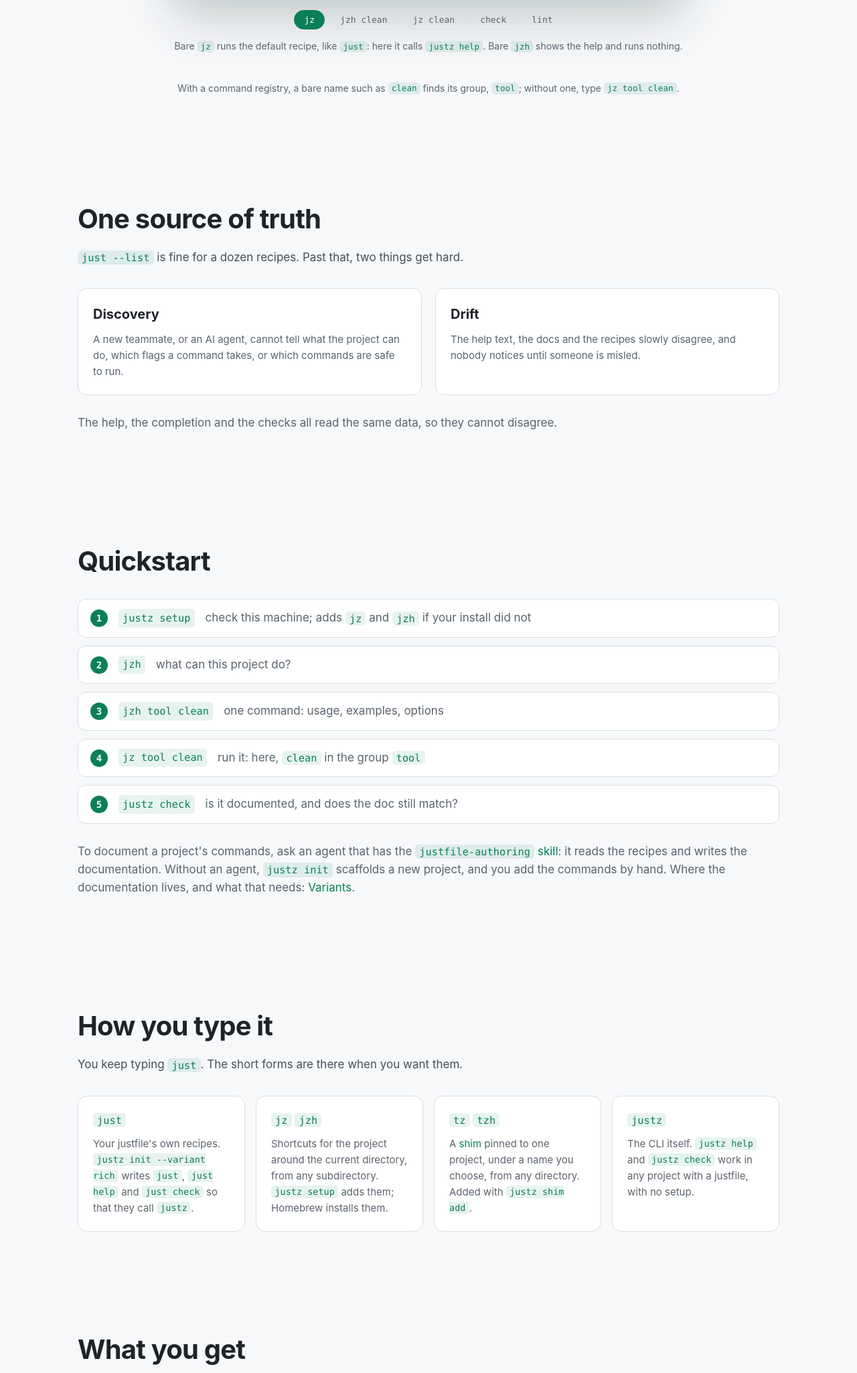
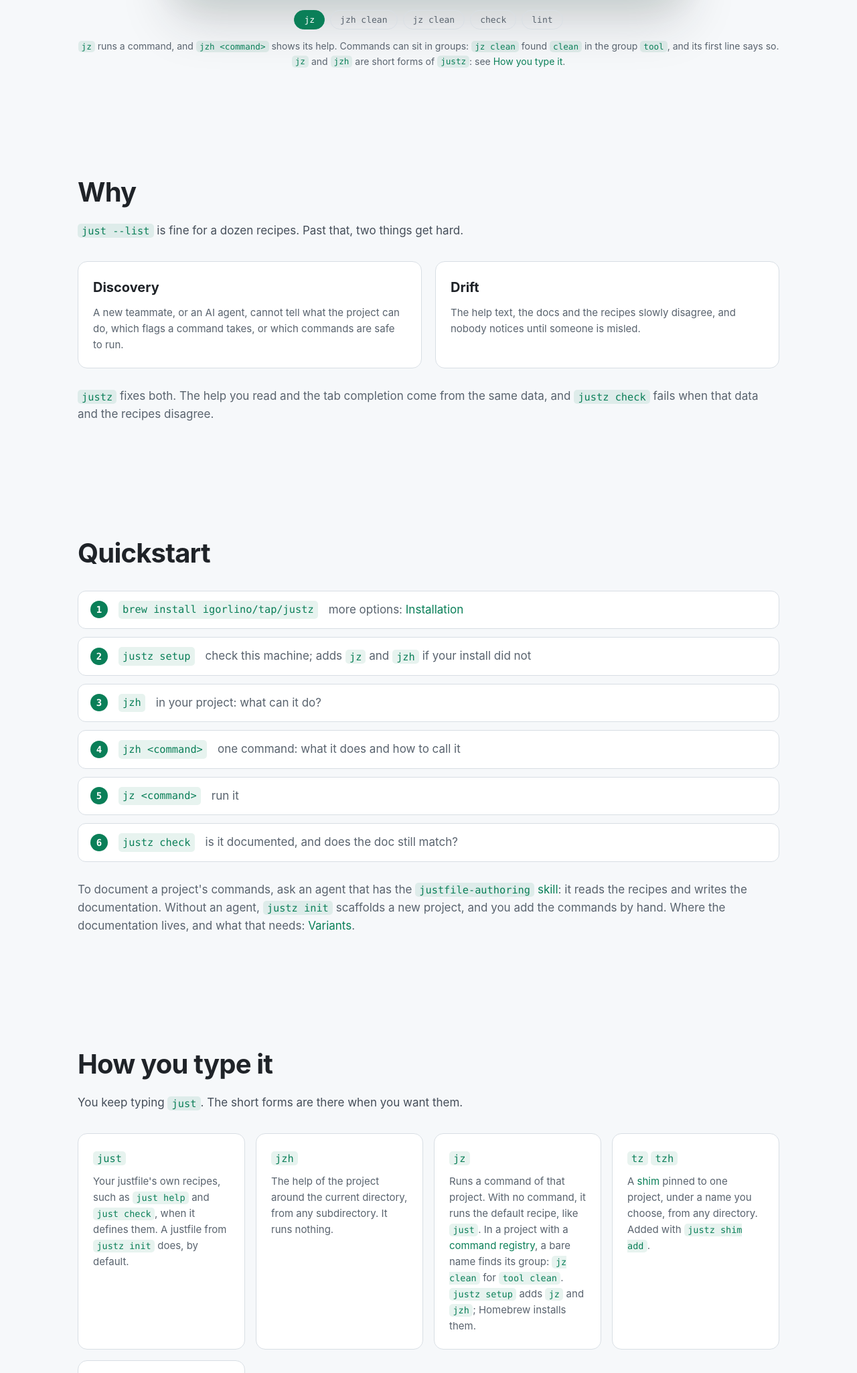
Before and after one commit to igorlino/justz, a plain HTML site: page site/index.html in a window 1280 px wide. Shown: the part 1043-3093 px from the top of the page at 67% size. Drawn offline with Linux system fonts and the light colour scheme.

Commit message:
docs: speak to the user in the README and on the website, and fix the demo (#176)
The README and the website explained how the demo is scaffolded and how
the resolver works, in the first prose a visitor reads. Three reviews of
the first ten minutes (developer, reader, agent) also found promises the
demo did not keep.

Demo project (testdata/site-demo):
- `jz tool` ran `clean`, a recipe tagged destructive, although the help
  says "run without args to see sub-commands". The module has a _default
  that lists the group.
- The help header named `demo tool clean`, which nobody can type. The
  registry no longer sets `cli`, so it prints `just tool clean`.

README and website, changed together:
- The note under the demo says what the user typed and saw. The caveats
  about the default recipe and the registry are rows of "How you type
  it", where `jz` and `jzh` have a row each.
- The quickstart shows `jzh <command>` and `jz <command>`, and no longer
  promises "usage, examples, options". The website's starts with the
  install.
- "One source of truth" and "Design principles" name the outcome: what
  the help is checked against, and what you can rely on.
- Built for agents: what a project documents is one call away, and the
  skills say what each does for the user.

docs/installation.md and install.sh name `justz setup` as the step after
an install, as the README does.

```diff
--- a/site/demo.js
+++ b/site/demo.js
@@ -6,7 +6,7 @@ window.JUSTZ_DEMOS = [
   },
   {
     "cmd": "jzh clean",
-    "out": "\n  demo tool clean\n  ────────────────────────────────────────────────────────────────────────────\n  Remove build output and caches\n  Tags: destructive, idempotent\n\n  Details\n    Deletes the dist directory and the build cache. The next build starts from\n    nothing."
+    "out": "\n  just tool clean\n  ────────────────────────────────────────────────────────────────────────────\n  Remove build output and caches\n  Tags: destructive, idempotent\n\n  Details\n    Deletes the dist directory and the build cache. The next build starts from\n    nothing."
   },
   {
     "cmd": "jz clean",
@@ -18,10 +18,10 @@ window.JUSTZ_DEMOS = [
   },
   {
     "cmd": "justz lint",
-    "out": "justz lint: 2 warnings (5 recipes linted)\n\n  warning module tool: a bare just tool runs clean, which is not a dispatcher  [module-dispatcher-missing]\n          fix: add a default recipe first in the module (and no [default] on another recipe) that runs justz help tool (see the justfile-authoring skill)\n  warning module tool: sets no shell, so its recipes run with just's default (sh -cu), without pipefail  [module-shell-unset]\n          fix: import a shared settings file with a set shell line (justz init writes just/preamble.just), or add set shell := ['bash', '-eu', '-o', 'pipefail', '-c']"
+    "out": "justz lint: 1 warning (6 recipes linted)\n\n  warning module tool: sets no shell, so its recipes run with just's default (sh -cu), without pipefail  [module-shell-unset]\n          fix: import a shared settings file with a set shell line (justz init writes just/preamble.just), or add set shell := ['bash', '-eu', '-o', 'pipefail', '-c']"
   },
   {
     "cmd": "justz help tool clean -j",
-    "out": "{\n  \"path\": \"tool clean\",\n  \"invoke\": \"demo tool clean\",\n  \"desc\": \"Remove build output and caches\",\n  \"detail\": \"Deletes the dist directory and the build cache. The next build starts from nothing.\",\n  \"tags\": [\n    \"destructive\",\n    \"idempotent\"\n  ],\n  \"args\": [],\n  \"examples\": []\n}"
+    "out": "{\n  \"path\": \"tool clean\",\n  \"invoke\": \"just tool clean\",\n  \"desc\": \"Remove build output and caches\",\n  \"detail\": \"Deletes the dist directory and the build cache. The next build starts from nothing.\",\n  \"tags\": [\n    \"destructive\",\n    \"idempotent\"\n  ],\n  \"args\": [],\n  \"examples\": []\n}"
   }
 ];
--- a/site/index.html
+++ b/site/index.html
@@ -64,12 +64,11 @@
       <button type="button" role="tab" aria-controls="term">check</button>
       <button type="button" role="tab" aria-controls="term">lint</button>
     </div>
-    <p class="sub">Bare <code>jz</code> runs the default recipe, like <code>just</code>: here it calls <code>justz help</code>. Bare <code>jzh</code> shows the help and runs nothing.</p>
-    <p class="sub">With a command registry, a bare name such as <code>clean</code> finds its group, <code>tool</code>; without one, type <code>jz tool clean</code>.</p>
+    <p class="sub"><code>jz</code> runs a command, and <code>jzh &lt;command&gt;</code> shows its help. Commands can sit in groups: <code>jz clean</code> found <code>clean</code> in the group <code>tool</code>, and its first line says so. <code>jz</code> and <code>jzh</code> are short forms of <code>justz</code>: see <a href="#type">How you type it</a>.</p>
   </section>
 
   <section id="why" class="reveal">
-    <h2>One source of truth</h2>
+    <h2>Why</h2>
     <p class="sect-lede"><code>just --list</code> is fine for a dozen recipes. Past that, two things get hard.</p>
     <div class="cols">
       <article class="card spot">
@@ -81,16 +80,17 @@
         <p>The help text, the docs and the recipes slowly disagree, and nobody notices until someone is misled.</p>
       </article>
     </div>
-    <p class="note">The help, the completion and the checks all read the same data, so they cannot disagree.</p>
+    <p class="note"><code>justz</code> fixes both. The help you read and the tab completion come from the same data, and <code>justz check</code> fails when that data and the recipes disagree.</p>
   </section>
 
   <section id="start" class="reveal">
     <h2>Quickstart</h2>
     <ol class="steps">
+      <li><code>brew install igorlino/tap/justz</code><span>more options: <a href="https://github.com/igorlino/justz/blob/main/docs/installation.md">Installation</a></span></li>
       <li><code>justz setup</code><span>check this machine; adds <code>jz</code> and <code>jzh</code> if your install did not</span></li>
-      <li><code>jzh</code><span>what can this project do?</span></li>
-      <li><code>jzh tool clean</code><span>one command: usage, examples, options</span></li>
-      <li><code>jz tool clean</code><span>run it: here, <code>clean</code> in the group <code>tool</code></span></li>
+      <li><code>jzh</code><span>in your project: what can it do?</span></li>
+      <li><code>jzh &lt;command&gt;</code><span>one command: what it does and how to call it</span></li>
+      <li><code>jz &lt;command&gt;</code><span>run it</span></li>
       <li><code>justz check</code><span>is it documented, and does the doc still match?</span></li>
     </ol>
     <p class="note">To document a project's commands, ask an agent that has the <a href="#agents"><code>justfile-authoring</code> skill</a>: it reads the recipes and writes the documentation. Without an agent, <code>justz init</code> scaffolds a new project, and you add the commands by hand. Where the documentation lives, and what that needs: <a href="https://github.com/igorlino/justz/blob/main/docs/variants.md">Variants</a>.</p>
@@ -100,8 +100,9 @@
     <h2>How you type it</h2>
     <p class="sect-lede">You keep typing <code>just</code>. The short forms are there when you want them.</p>
     <div class="grid">
-      <article class="card spot"><code>just</code><p>Your justfile's own recipes. <code>justz init --variant rich</code> writes <code>just</code>, <code>just help</code> and <code>just check</code> so that they call <code>justz</code>.</p></article>
-      <article class="card spot"><code>jz</code> <code>jzh</code><p>Shortcuts for the project around the current directory, from any subdirectory. <code>justz setup</code> adds them; Homebrew installs them.</p></article>
+      <article class="card spot"><code>just</code><p>Your justfile's own recipes, such as <code>just help</code> and <code>just check</code>, when it defines them. A justfile from <code>justz init</code> does, by default.</p></article>
+      <article class="card spot"><code>jzh</code><p>The help of the project around the current directory, from any subdirectory. It runs nothing.</p></article>
+      <article class="card spot"><code>jz</code><p>Runs a command of that project. With no command, it runs the default recipe, like <code>just</code>. In a project with a <a href="https://github.com/igorlino/justz/blob/main/docs/variants.md">command registry</a>, a bare name finds its group: <code>jz clean</code> for <code>tool clean</code>. <code>justz setup</code> adds <code>jz</code> and <code>jzh</code>; Homebrew installs them.</p></article>
       <article class="card spot"><code>tz</code> <code>tzh</code><p>A <a href="https://github.com/igorlino/justz/blob/main/docs/shims.md">shim</a> pinned to one project, under a name you choose, from any directory. Added with <code>justz shim add</code>.</p></article>
       <article class="card spot"><code>justz</code><p>The CLI itself. <code>justz help</code> and <code>justz check</code> work in any project with a justfile, with no setup.</p></article>
     </div>
@@ -117,13 +118,13 @@
       <a class="card spot" href="https://github.com/igorlino/justz/blob/main/docs/commands.md"><code>justz completions</code><p>Tab completion for zsh and bash, from the same data as the help.</p></a>
       <a class="card spot" href="https://github.com/igorlino/justz/blob/main/docs/shims.md"><code>justz setup</code><p>Check the machine and add the <code>jz</code> and <code>jzh</code> shortcuts. It never takes a name that another command on your PATH has.</p></a>
       <a class="card spot" href="https://github.com/igorlino/justz/blob/main/docs/shims.md"><code>justz shim add</code><p>Run a project's commands from any directory, safely, under a short name.</p></a>
-      <a class="card spot" href="https://github.com/igorlino/justz/blob/main/docs/registry.md"><code>justz fmt</code> <code>justz schema</code><p>Keep the command registry in one stable order, with editor completion and type checks for <code>commands.json</code>.</p></a>
+      <a class="card spot" href="https://github.com/igorlino/justz/blob/main/docs/registry.md"><code>justz fmt</code> <code>justz schema</code><p>Keep the command registry in one stable order, with editor completion and type checks for the registry file, <code>commands.json</code>.</p></a>
     </div>
   </section>
 
   <section id="agents" class="reveal">
     <h2>Built for agents</h2>
-    <p class="sect-lede">An agent should not have to guess. Stable exit codes, JSON with <code>--json</code>, and safety tags one call away.</p>
+    <p class="sect-lede">An agent should not have to guess. Stable exit codes, JSON with <code>--json</code>, and everything a project documents about a command one call away, safety tags included.</p>
     <div class="split">
       <div class="term static">
         <div class="bar"><i></i><i></i><i></i><span>justz help tool clean -j</span></div>
@@ -131,7 +132,7 @@
       </div>
       <div class="side">
         <h3>Two skills</h3>
-        <p><code>justz-cli</code> teaches an agent to use <code>justz</code>. <code>justfile-authoring</code> teaches it to write a justfile it can discover.</p>
+        <p><code>justz-cli</code> teaches an agent to use <code>justz</code> in any project. <code>justfile-authoring</code> teaches it to document a justfile for you: it reads the recipes and writes the documentation.</p>
         <div class="install" data-copy="npx skills add igorlino/justz">
           <span class="prompt">$</span>
           <code>npx skills add igorlino/justz</code>
@@ -143,10 +144,10 @@
   </section>
 
   <section id="principles" class="reveal">
-    <h2>Design principles</h2>
+    <h2>What you can rely on</h2>
     <ul class="pills">
       <li class="spot"><b>One binary.</b> No <code>jq</code>, <code>awk</code>, Python or Node.</li>
-      <li class="spot"><b>Reads <code>just</code> the supported way</b> through its JSON dump.</li>
+      <li class="spot"><b>Keeps working as <code>just</code> evolves.</b> It reads a justfile only through the JSON that <code>just</code> prints.</li>
       <li class="spot"><b>Stays out of your secrets.</b> Never reads, stores or injects credentials.</li>
       <li class="spot"><b>Safe output.</b> Escape sequences in descriptions never reach your terminal.</li>
       <li class="spot"><b>Verified releases.</b> SHA256 checksums and provenance attestations.</li>
--- a/testdata/site-demo/config/commands.json
+++ b/testdata/site-demo/config/commands.json
@@ -1,5 +1,4 @@
 {
-  "cli": "demo",
   "name": "demo",
   "groups": {
     "core": {
```
Also changed, not shown: 6 other files.
